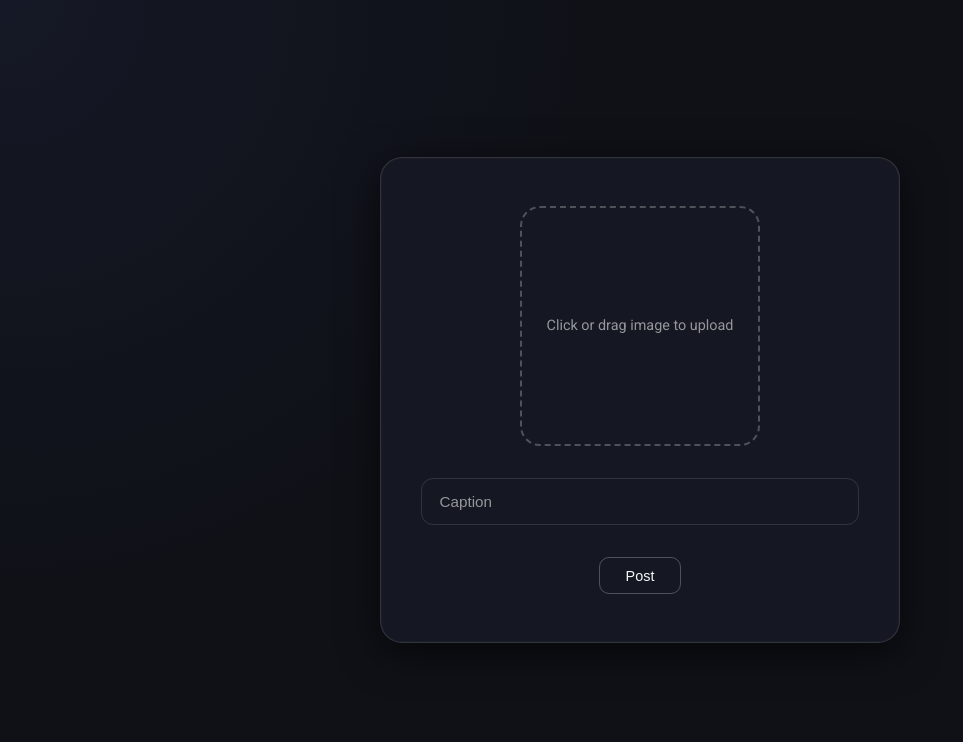
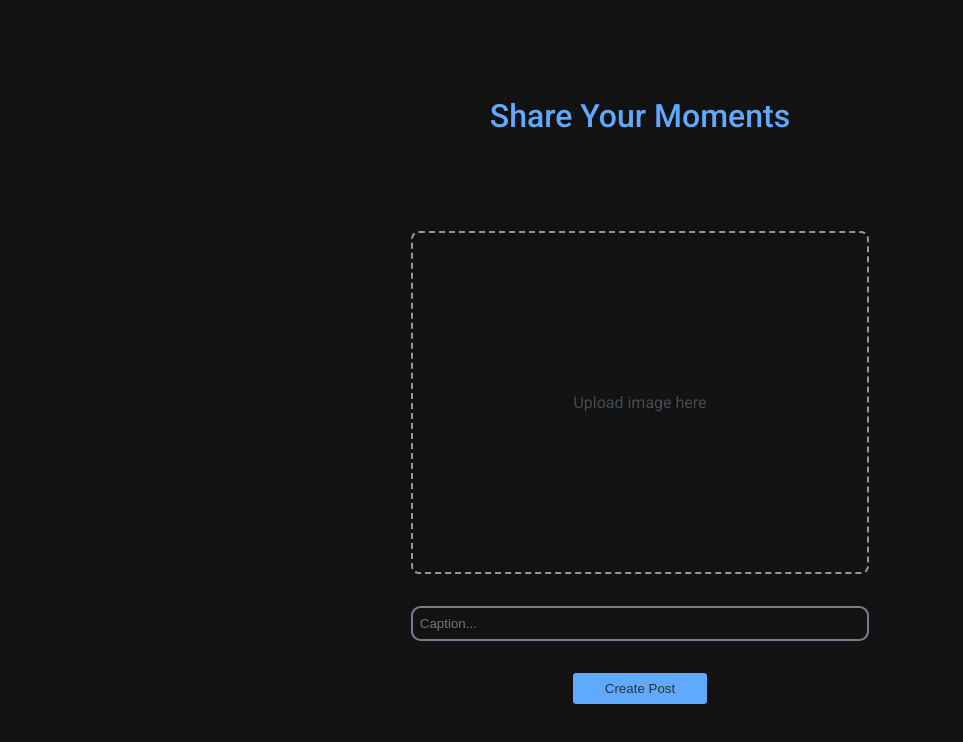
Before and after one commit to Rayala07/feedlyx-platform, a React app in the folder Frontend/: page /create-post in a window 1280 px wide. Shown: the top 742 px of the page, without its empty margins (0-963 px from the left). Built offline with nearby package versions, Linux system fonts and the light colour scheme; the HTML template or start-up script is replaced by a standard one.

Commit message:
feat: Create Post + Render Post on Feed

```diff
--- a/Frontend/src/features/post/hooks/usePost.js
+++ b/Frontend/src/features/post/hooks/usePost.js
@@ -1,5 +1,10 @@
-import { fetchPosts, likePost, unlikePost } from "../services/post.api";
-import { useContext } from "react";
+import {
+  fetchPosts,
+  likePost,
+  unlikePost,
+  createPost,
+} from "../services/post.api";
+import { useContext, useEffect } from "react";
 import { PostContext } from "../post.context";
 
 export const usePost = () => {
@@ -44,5 +49,27 @@ export const usePost = () => {
     }
   };
 
-  return { loading, post, feed, handleGetFeed, handleToggleLike };
+  const handleCreatePost = async (imgFile, caption) => {
+    try {
+      setLoading(true);
+      const data = await createPost(imgFile, caption);
+      setFeed([data.post, ...feed]);
+      setLoading(false);
+    } catch (err) {
+      console.log(err);
+    }
+  };
+
+  // useEffect(() => {
+  //   handleGetFeed();
+  // }, []);
+
+  return {
+    loading,
+    post,
+    feed,
+    handleGetFeed,
+    handleToggleLike,
+    handleCreatePost,
+  };
 };
--- a/Frontend/src/features/post/pages/CreatePost.jsx
+++ b/Frontend/src/features/post/pages/CreatePost.jsx
@@ -1,96 +1,45 @@
-import React, { useRef, useState } from "react";
+import { useState, useRef } from "react"
+import { useNavigate } from "react-router-dom"
 import "../styles/createpost.scss"
+import { usePost } from "../hooks/usePost"
 
 const CreatePost = () => {
-  const fileInputRef = useRef(null);
-  const [image, setImage] = useState(null);
-  const [preview, setPreview] = useState(null);
-  const [isDragging, setIsDragging] = useState(false);
+  const [caption, setCaption] = useState("")
+  const postImageRef = useRef(null)
 
-  const handleFileChange = (file) => {
-    if (!file) return;
+  const {handleCreatePost} = usePost()
 
-    if (!file.type.startsWith("image/")) {
-      alert("Please upload an image file.");
-      return;
+  const navigate = useNavigate()
+
+
+  const handlePostSubmit = async(e) => {
+    e.preventDefault()
+
+    try {
+      const imageFile = postImageRef.current.files[0];
+      await handleCreatePost(imageFile, caption)
+      navigate("/")
+    } catch(err) {
+      console.log(err)
     }
-
-    setImage(file);
-    setPreview(URL.createObjectURL(file));
-  };
-
-  const handleInputChange = (e) => {
-    const file = e.target.files[0];
-    handleFileChange(file);
-  };
-
-  const handleDrop = (e) => {
-    e.preventDefault();
-    setIsDragging(false);
-    const file = e.dataTransfer.files[0];
-    handleFileChange(file);
-  };
-
-  const handleRemoveImage = () => {
-    setImage(null);
-    setPreview(null);
-  };
+  }
 
   return (
-    <div className="create-post">
-      <div className="create-post__card">
-        {/* Hidden Input */}
-        <input
-          type="file"
-          accept="image/*"
-          ref={fileInputRef}
-          onChange={handleInputChange}
-          hidden
-        />
+    <main className="create-post-page">
+      <div className="form-container">
+        <p id="create-page-header">Share Your Moments</p>
+          <form className="upload-form" onSubmit={handlePostSubmit}>
+            <label id="post-image-input-field" htmlFor="post-image">Upload image here</label>
+            <input ref={postImageRef} type="file" id="post-image" hidden/>
+            <input value={caption} onChange={(e) => setCaption(e.target.value)} type="text" placeholder="Caption..." id="post-caption-field" />
 
-        {/* Upload Area */}
-        <div
-          className={`create-post__upload ${
-            isDragging ? "dragging" : ""
-          }`}
-          onClick={() => fileInputRef.current.click()}
-          onDragOver={(e) => {
-            e.preventDefault();
-            setIsDragging(true);
-          }}
-          onDragLeave={() => setIsDragging(false)}
-          onDrop={handleDrop}
-        >
-          {preview ? (
-            <div className="create-post__preview">
-              <img src={preview} alt="preview" />
-              <button
-                type="button"
-                className="remove-btn"
-                onClick={(e) => {
-                  e.stopPropagation();
-                  handleRemoveImage();
-                }}
-              >
-                ✕
-              </button>
+            <div>
+              <button type="submit" id="post-button">Create Post</button>
             </div>
-          ) : (
-            <span>Click or drag image to upload</span>
-          )}
-        </div>
+        </form>
+      </div>
+    </main>
+  )
+}
 
-        {/* Caption */}
-        <input
-          type="text"
-          placeholder="Caption"
-          className="create-post__input"
-        />
-
-        <button className="create-post__button">Post</button>
-      </div>
-    </div>
-  );
-};
-
-export default CreatePost;
+export default CreatePost
--- a/Frontend/src/features/post/services/post.api.js
+++ b/Frontend/src/features/post/services/post.api.js
@@ -23,6 +23,13 @@ export async function unlikePost(postId) {
   return response.data;
 }
 
-export async function createPost() {
-  const response = await post_api.post("/create")
+export async function createPost(imgFile, caption) {
+  const formData = new FormData();
+
+  formData.append("image", imgFile);
+  formData.append("caption", caption);
+
+  const response = await post_api.post("/create", formData);
+
+  return response.data;
 }
--- a/Frontend/src/features/post/styles/createpost.scss
+++ b/Frontend/src/features/post/styles/createpost.scss
@@ -1,141 +1,63 @@
-$bg-primary: #0f1117;
-$bg-card: #151822;
-$border-soft: rgba(255, 255, 255, 0.12);
-$border-strong: rgba(255, 255, 255, 0.25);
-$text-primary: #f5f7fa;
-$text-muted: rgba(255, 255, 255, 0.55);
-$accent: #5e6ad2;
+.create-post-page {
+  height: 100vh;
+  background-color: rgb(18, 18, 18);
+  color: white;
 
-.create-post {
-  min-height: 100vh;
-  background: radial-gradient(
-      circle at top left,
-      rgba(94, 106, 210, 0.08),
-      transparent 40%
-    ),
-    $bg-primary;
   display: flex;
   align-items: center;
   justify-content: center;
-  padding: 2rem;
-}
 
-.create-post__card {
-  width: 100%;
-  max-width: 520px;
-  background: $bg-card;
-  border: 1px solid $border-soft;
-  border-radius: 22px;
-  padding: 3rem 2.5rem;
-  display: flex;
-  flex-direction: column;
-  align-items: center;
-  gap: 2rem;
-  box-shadow:
-    0 10px 40px rgba(0, 0, 0, 0.6),
-    inset 0 0 0 1px rgba(255, 255, 255, 0.02);
-}
+  .form-container {
+    display: flex;
+    flex-direction: column;
+    gap: 6rem;
+    align-items: center;
 
-.create-post__upload {
-  width: 240px;
-  height: 240px;
-  border: 2px dashed $border-strong;
-  border-radius: 20px;
-  display: flex;
-  align-items: center;
-  justify-content: center;
-  cursor: pointer;
-  transition: all 0.25s ease;
-  position: relative;
-  overflow: hidden;
+    #create-page-header {
+      font-size: 2rem;
+      font-weight: 500;
+      color: rgb(95, 170, 255);
+    }
 
-  span {
-    font-size: 0.9rem;
-    color: $text-muted;
-    text-align: center;
-    padding: 1rem;
-  }
+    .upload-form {
+      display: flex;
+      flex-direction: column;
+      align-items: center;
+      gap: 2rem;
 
-  &:hover {
-    border-color: $accent;
-    background: rgba(94, 106, 210, 0.05);
-  }
+      #post-image-input-field {
+        padding: 10rem 10rem;
+        border: 2px dashed rgb(150, 150, 150);
+        border-radius: 0.5rem;
+        color: rgba(112, 128, 144, 0.514);
+      }
 
-  &.dragging {
-    border-color: $accent;
-    background: rgba(94, 106, 210, 0.1);
-  }
-}
+      #post-caption-field {
+        width: 100%;
+        padding-block: 0.5rem;
+        padding-inline: 0.4rem;
+        background: transparent;
+        border: none;
+        border: 2px solid slategrey;
+        border-radius: 0.6rem;
+        color: rgb(228, 227, 227);
+        outline: none;
+      }
 
-.create-post__preview {
-  width: 100%;
-  height: 100%;
-  position: relative;
+      #post-button {
+        padding: 0.5rem 2rem;
+        border-radius: 0.2rem;
+        border: none;
+        background-color: rgb(95, 170, 255);
+        color: rgb(48, 48, 48);
+        cursor: pointer;
 
-  img {
-    width: 100%;
-    height: 100%;
-    object-fit: cover;
-  }
+        transition: all 0.3s ease;
+      }
 
-  .remove-btn {
-    position: absolute;
-    top: 8px;
-    right: 8px;
-    background: rgba(0, 0, 0, 0.6);
-    border: none;
-    color: white;
-    width: 28px;
-    height: 28px;
-    border-radius: 50%;
-    cursor: pointer;
-    font-size: 14px;
-    transition: 0.2s ease;
-
-    &:hover {
-      background: $accent;
+      #post-button:hover {
+        transform: translateY(-2px);
+      }
     }
   }
 }
-
-.create-post__input {
-  width: 100%;
-  padding: 0.9rem 1.1rem;
-  background: transparent;
-  border: 1px solid $border-soft;
-  border-radius: 12px;
-  color: $text-primary;
-  font-size: 0.95rem;
-  outline: none;
-  transition: all 0.2s ease;
-
-  &::placeholder {
-    color: $text-muted;
-  }
-
-  &:focus {
-    border-color: $accent;
-    box-shadow: 0 0 0 3px rgba(94, 106, 210, 0.2);
-  }
-}
-
-.create-post__button {
-  padding: 0.6rem 1.6rem;
-  background: transparent;
-  border: 1px solid $border-strong;
-  border-radius: 10px;
-  color: $text-primary;
-  font-size: 0.9rem;
-  cursor: pointer;
-  transition: all 0.25s ease;
-
-  &:hover {
-    background: $accent;
-    border-color: $accent;
-    box-shadow: 0 6px 20px rgba(94, 106, 210, 0.4);
-  }
-
-  &:active {
-    transform: scale(0.97);
-  }
-}
```
